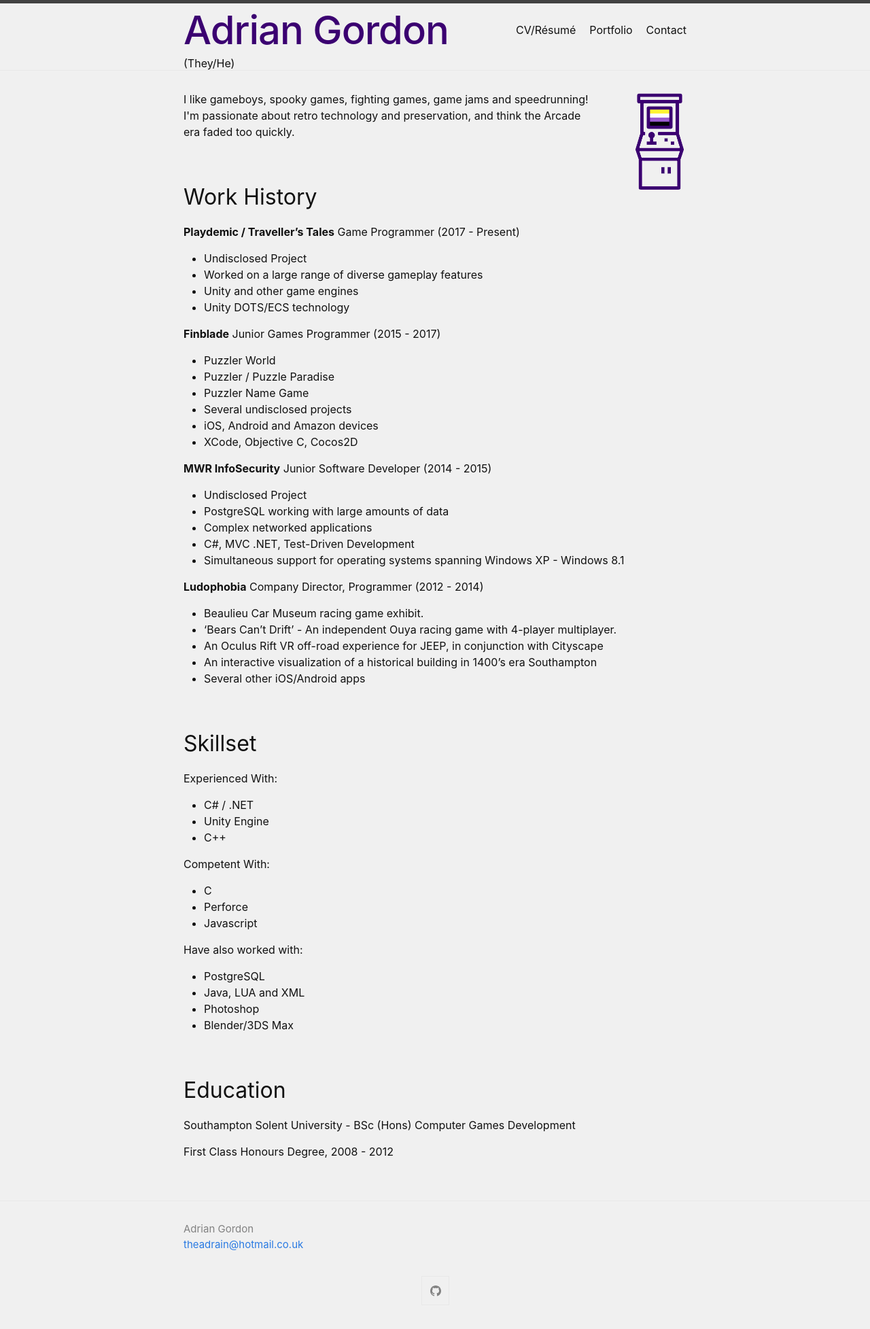
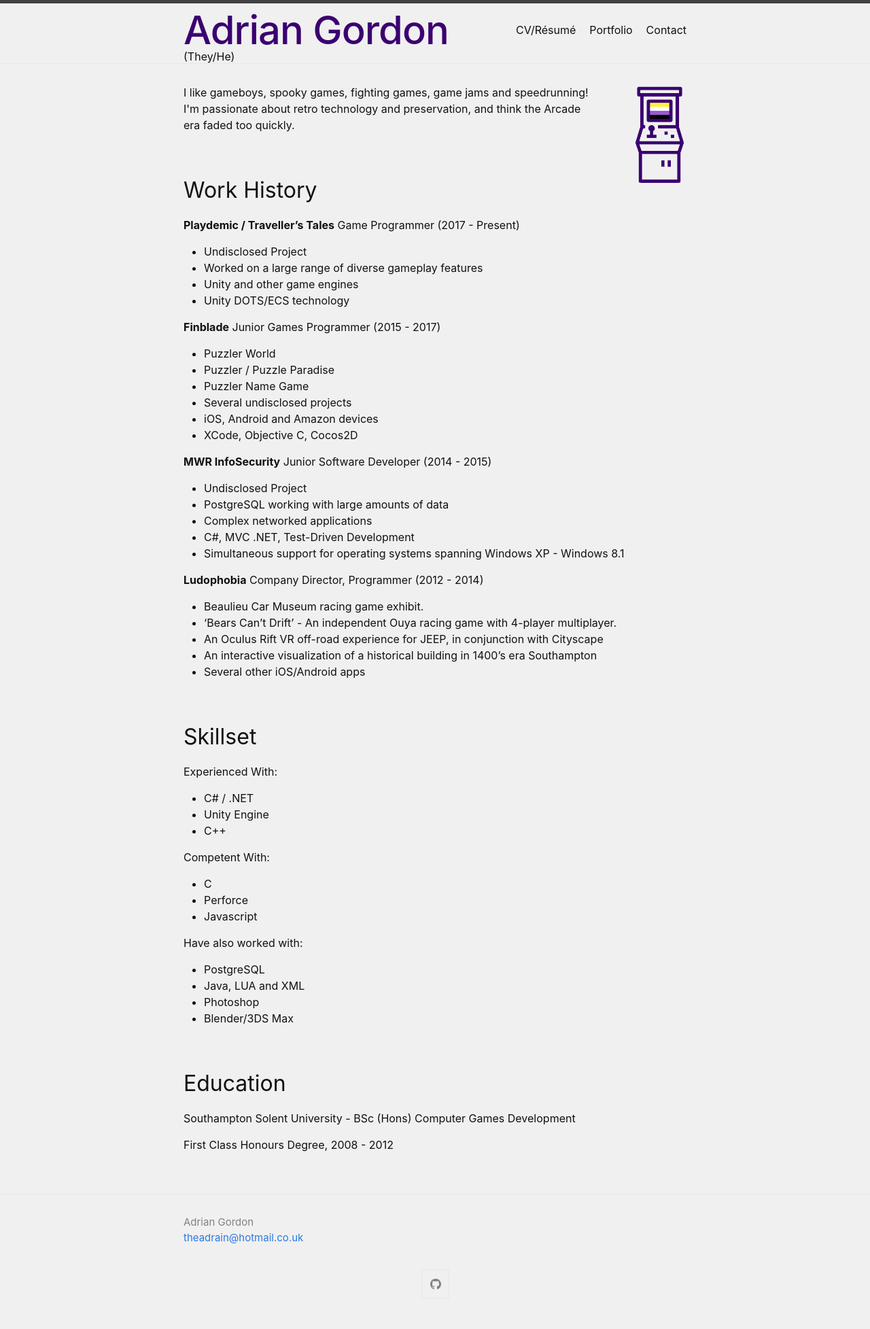
Before and after one commit to TheADrain/Portfolio, a Jekyll site: the page built from docs/index.markdown, in a window 1280 px wide. Shown: the whole page at 68% size. Built offline with Jekyll 4.4.1, drawn with Linux system fonts in a browser that asks for light colours.

Commit message:
Update header.html

```diff
--- a/docs/_includes/header.html
+++ b/docs/_includes/header.html
@@ -32,6 +32,6 @@
 
   </div>
   <div class="wrapper">
-    <p style="margin:0px;line-height:20px;">(They/He)</p>
+    <p style="margin-bottom:10px;line-height:0px;">(They/He)</p>
   </div>
 </header>
```
